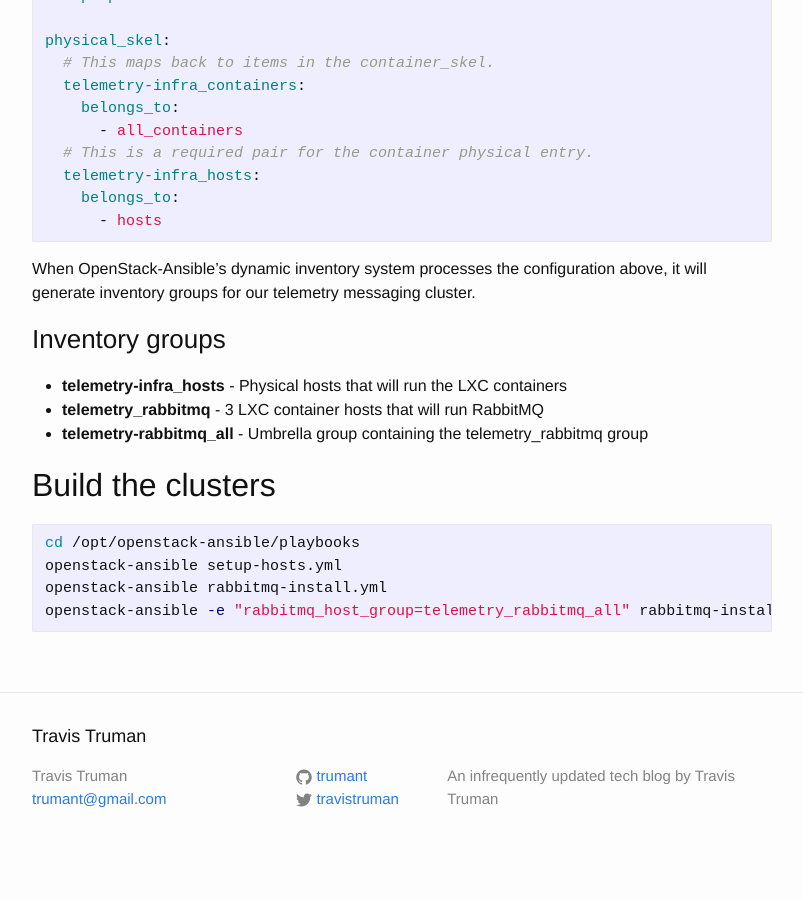
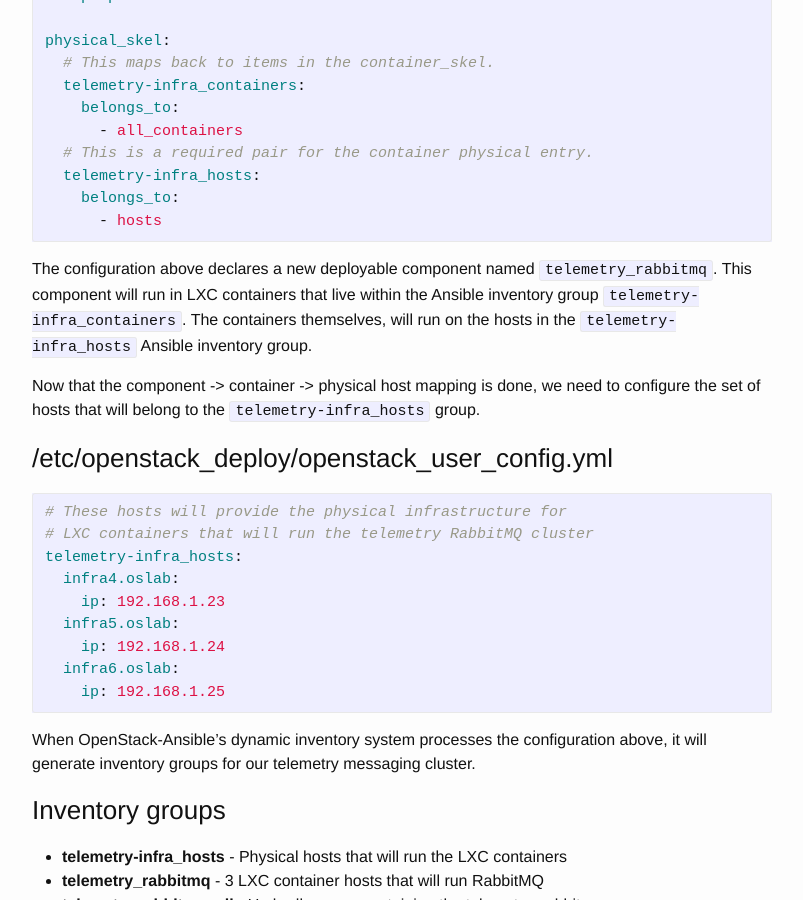
Before and after one commit to trumant/trumant.github.com, a Jekyll site: the page built from _posts/2016-07-19-openstack-ansible-multiple-rabbitmq-clusters.md, in a window 1280 px wide and 900 px high, scrolled down 1719 px. Shown: the whole window, without its empty margins (238-1041 px from the left). Built offline with Jekyll 4.4.1, drawn with Linux system fonts in a browser that asks for light colours; Markdown is read by kramdown in place of the engine named in the settings; before the commit the page ends 2589 px from its top, so only the background shows below that.

Commit message:
Adding telemetry-infra_hosts config example

````diff
--- a/_posts/2016-07-19-openstack-ansible-multiple-rabbitmq-clusters.md
+++ b/_posts/2016-07-19-openstack-ansible-multiple-rabbitmq-clusters.md
@@ -78,6 +78,24 @@
       - hosts
 ```
 
+The configuration above declares a new deployable component named `telemetry_rabbitmq`. This component will run in LXC containers that live within the Ansible inventory group `telemetry-infra_containers`. The containers themselves, will run on the hosts in the `telemetry-infra_hosts` Ansible inventory group.
+
+Now that the component -> container -> physical host mapping is done, we need to configure the set of hosts that will belong to the `telemetry-infra_hosts` group.
+
+### /etc/openstack_deploy/openstack_user_config.yml
+
+```yaml
+# These hosts will provide the physical infrastructure for
+# LXC containers that will run the telemetry RabbitMQ cluster
+telemetry-infra_hosts:
+  infra4.oslab:
+    ip: 192.168.1.23
+  infra5.oslab:
+    ip: 192.168.1.24
+  infra6.oslab:
+    ip: 192.168.1.25
+```
+
 When OpenStack-Ansible's dynamic inventory system processes the configuration above, it will generate inventory groups for our telemetry messaging cluster.
 
 ### Inventory groups
````
